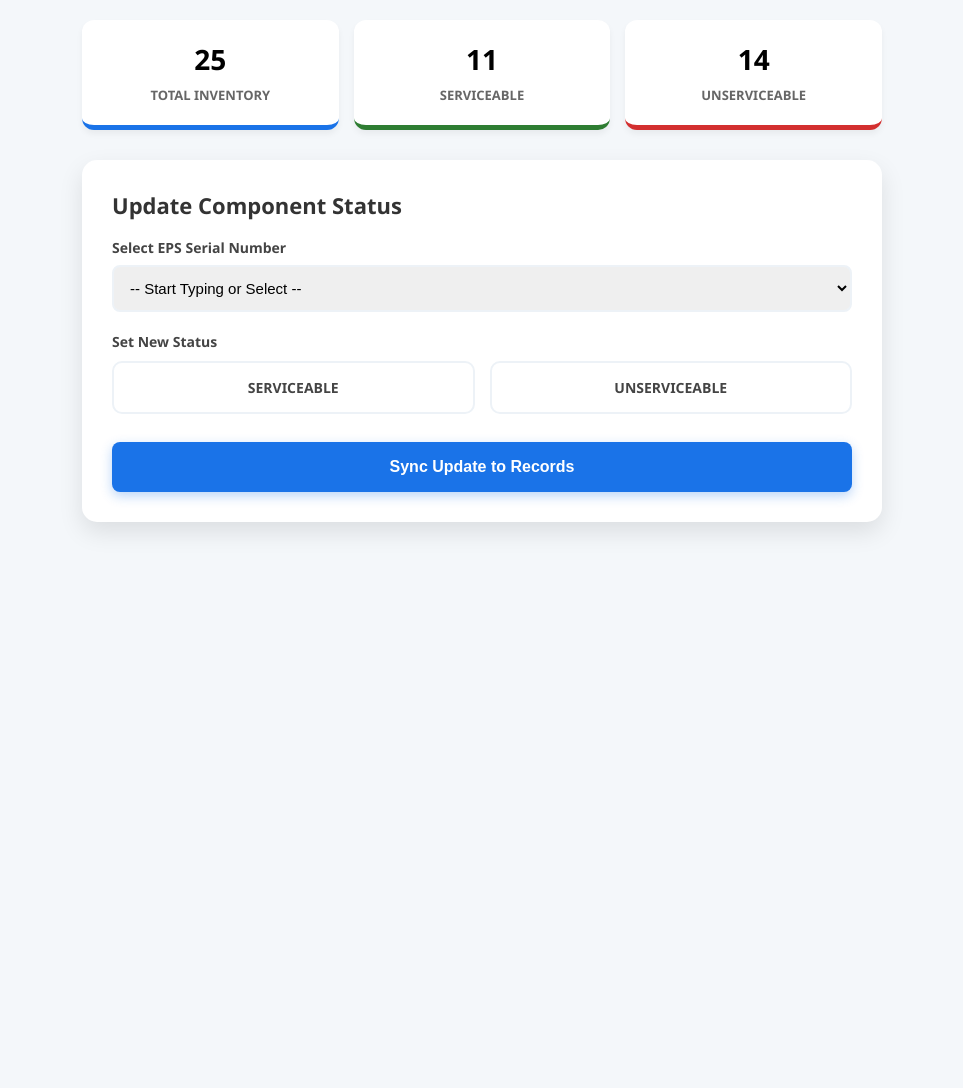
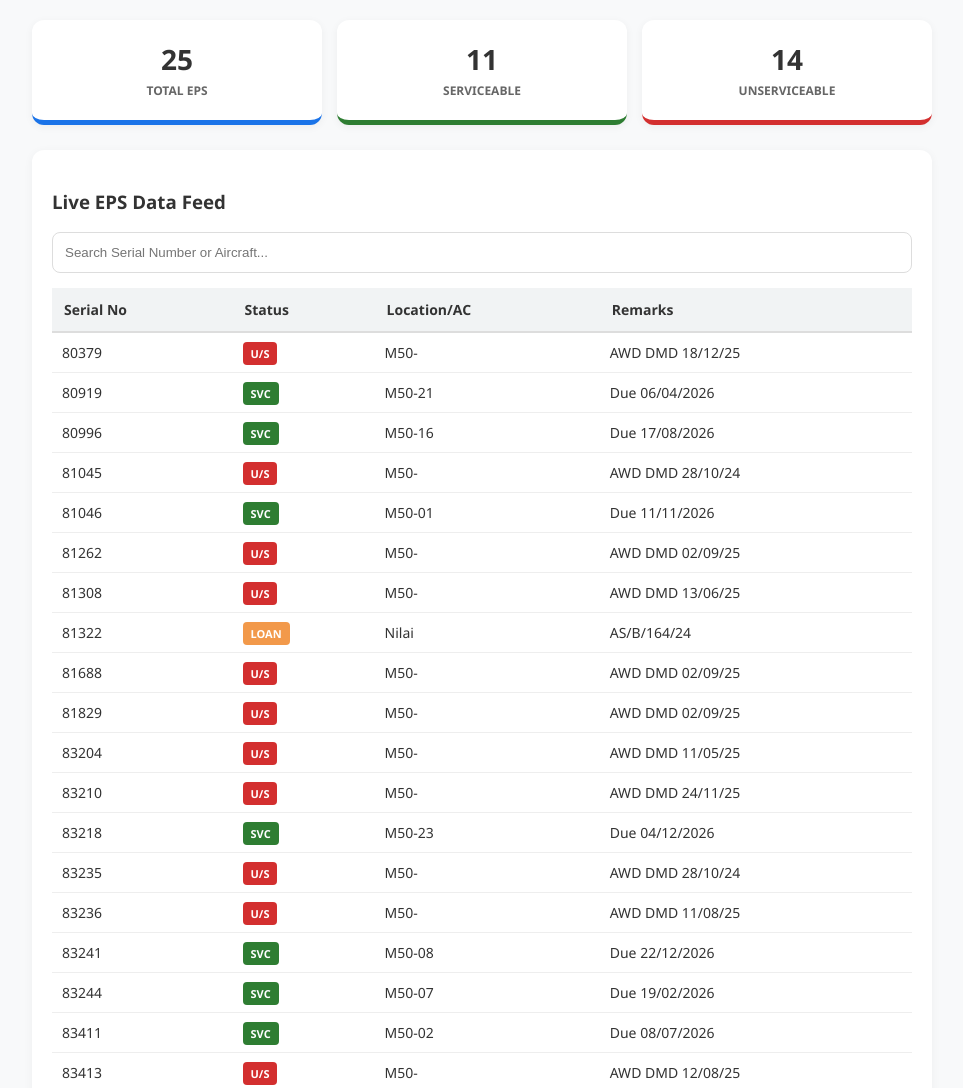
Before and after one commit to syamkushaini/PC-7-MK-II-EPS-STATUS, a plain HTML site: page index.html in a window 1280 px wide. Shown: the top 1088 px of the page, without its empty margins (158-1121 px from the left). Before the commit the page ends 800 px from the top, so only its background shows below. Drawn offline with Linux system fonts and the light colour scheme.

Commit message:
EPS tracking system

```diff
--- a/index.html
+++ b/index.html
@@ -3,41 +3,38 @@
 <head>
     <meta charset="UTF-8">
     <meta name="viewport" content="width=device-width, initial-scale=1.0">
-    <title>EPS Fleet Management System</title>
+    <title>EPS Fleet Maintenance System</title>
     <style>
-        :root { --primary: #1a73e8; --success: #2e7d32; --warning: #f2994a; --danger: #d32f2f; --bg: #f4f7fa; }
-        body { font-family: 'Segoe UI', system-ui, sans-serif; background: var(--bg); margin: 0; padding: 20px; }
-        .container { max-width: 800px; margin: auto; }
+        :root { --primary: #1a73e8; --success: #2e7d32; --danger: #d32f2f; --warning: #f2994a; --bg: #f8f9fa; }
+        body { font-family: 'Segoe UI', sans-serif; background: var(--bg); margin: 0; padding: 20px; color: #333; }
+        .container { max-width: 900px; margin: auto; }
 
-        /* Dashboard Summary */
-        .dashboard { display: grid; grid-template-columns: repeat(auto-fit, minmax(150px, 1fr)); gap: 15px; margin-bottom: 30px; }
-        .stat-card { background: white; padding: 20px; border-radius: 12px; box-shadow: 0 4px 6px rgba(0,0,0,0.05); text-align: center; border-bottom: 5px solid var(--primary); }
+        /* Dashboard Stats */
+        .dashboard { display: grid; grid-template-columns: repeat(3, 1fr); gap: 15px; margin-bottom: 25px; }
+        .stat-card { background: white; padding: 20px; border-radius: 12px; box-shadow: 0 2px 8px rgba(0,0,0,0.05); text-align: center; border-bottom: 5px solid var(--primary); }
         .stat-card.svc { border-bottom-color: var(--success); }
         .stat-card.us { border-bottom-color: var(--danger); }
-        .stat-val { font-size: 28px; font-weight: bold; display: block; margin-bottom: 5px; }
-        .stat-label { font-size: 13px; color: #666; font-weight: 600; text-transform: uppercase; }
+        .stat-val { font-size: 28px; font-weight: bold; display: block; }
+        .stat-label { font-size: 12px; color: #666; font-weight: bold; text-transform: uppercase; }
 
-        /* Form Design */
-        .form-section { background: white; padding: 30px; border-radius: 15px; box-shadow: 0 10px 25px rgba(0,0,0,0.1); }
-        h2 { margin-top: 0; font-size: 22px; color: #333; display: flex; align-items: center; gap: 10px; }
-        .form-group { margin-bottom: 20px; }
-        label { display: block; margin-bottom: 8px; font-weight: 600; font-size: 14px; color: #444; }
+        /* Searchable Table */
+        .table-section { background: white; padding: 20px; border-radius: 12px; margin-bottom: 30px; box-shadow: 0 2px 10px rgba(0,0,0,0.05); }
+        #searchBar { width: 100%; padding: 12px; margin-bottom: 15px; border: 1px solid #ddd; border-radius: 8px; }
+        .status-table { width: 100%; border-collapse: collapse; font-size: 14px; }
+        .status-table th { background: #f1f3f4; padding: 12px; text-align: left; border-bottom: 2px solid #ddd; }
+        .status-table td { padding: 10px; border-bottom: 1px solid #eee; }
+        .tag { padding: 4px 8px; border-radius: 4px; font-weight: bold; font-size: 11px; color: white; }
+        .tag-svc { background: var(--success); }
+        .tag-us { background: var(--danger); }
+        .tag-loan { background: var(--warning); }
 
-        select, input, textarea { width: 100%; padding: 12px; border: 2px solid #edf2f7; border-radius: 8px; font-size: 15px; transition: all 0.3s; box-sizing: border-box; }
-        select:focus, input:focus { border-color: var(--primary); outline: none; background: #fff; }
-
-        /* Modern Radio Buttons */
-        .status-options { display: flex; gap: 15px; margin-top: 10px; }
-        .status-card { flex: 1; position: relative; }
-        .status-card input { position: absolute; opacity: 0; cursor: pointer; }
-        .status-label { display: block; padding: 15px; text-align: center; border: 2px solid #edf2f7; border-radius: 10px; cursor: pointer; font-weight: bold; transition: 0.3s; }
-
-        #svc-radio:checked ~ .status-label { border-color: var(--success); color: var(--success); background: #e8f5e9; }
-        #us-radio:checked ~ .status-label { border-color: var(--danger); color: var(--danger); background: #ffebee; }
-
+        /* Form section remains the same style */
+        .form-section { background: white; padding: 30px; border-radius: 12px; box-shadow: 0 4px 20px rgba(0,0,0,0.1); }
+        .form-group { margin-bottom: 15px; }
+        label { font-weight: bold; display: block; margin-bottom: 5px; }
+        select, input, textarea { width: 100%; padding: 10px; border: 1px solid #ccc; border-radius: 6px; box-sizing: border-box; }
         .hidden { display: none; }
-        .btn-submit { width: 100%; background: var(--primary); color: white; border: none; padding: 16px; border-radius: 8px; font-size: 16px; font-weight: bold; cursor: pointer; box-shadow: 0 4px 12px rgba(26, 115, 232, 0.3); }
-        .btn-submit:hover { transform: translateY(-1px); box-shadow: 0 6px 15px rgba(26, 115, 232, 0.4); }
+        .btn-submit { background: var(--primary); color: white; border: none; padding: 15px; width: 100%; border-radius: 6px; font-weight: bold; cursor: pointer; margin-top: 10px; }
     </style>
 </head>
 <body>
@@ -46,84 +43,130 @@
     <div class="dashboard">
         <div class="stat-card">
             <span class="stat-val">25</span>
-            <span class="stat-label">Total Inventory</span>
+            <span class="stat-label">Total EPS</span>
         </div>
         <div class="stat-card svc">
-            <span class="stat-val" id="svc-count">11</span>
+            <span class="stat-val">11</span>
             <span class="stat-label">Serviceable</span>
         </div>
         <div class="stat-card us">
-            <span class="stat-val" id="us-count">14</span>
+            <span class="stat-val">14</span>
             <span class="stat-label">Unserviceable</span>
         </div>
     </div>
 
+    <div class="table-section">
+        <h3>Live EPS Data Feed</h3>
+        <input type="text" id="searchBar" onkeyup="filterTable()" placeholder="Search Serial Number or Aircraft...">
+        <table class="status-table" id="epsTable">
+            <thead>
+                <tr>
+                    <th>Serial No</th>
+                    <th>Status</th>
+                    <th>Location/AC</th>
+                    <th>Remarks</th>
+                </tr>
+            </thead>
+            <tbody>
+                <tr><td>80379</td><td><span class="tag tag-us">U/S</span></td><td>M50-</td><td>AWD DMD 18/12/25</td></tr>
+                <tr><td>80919</td><td><span class="tag tag-svc">SVC</span></td><td>M50-21</td><td>Due 06/04/2026</td></tr>
+                <tr><td>80996</td><td><span class="tag tag-svc">SVC</span></td><td>M50-16</td><td>Due 17/08/2026</td></tr>
+                <tr><td>81045</td><td><span class="tag tag-us">U/S</span></td><td>M50-</td><td>AWD DMD 28/10/24</td></tr>
+                <tr><td>81046</td><td><span class="tag tag-svc">SVC</span></td><td>M50-01</td><td>Due 11/11/2026</td></tr>
+                <tr><td>81262</td><td><span class="tag tag-us">U/S</span></td><td>M50-</td><td>AWD DMD 02/09/25</td></tr>
+                <tr><td>81308</td><td><span class="tag tag-us">U/S</span></td><td>M50-</td><td>AWD DMD 13/06/25</td></tr>
+                <tr><td>81322</td><td><span class="tag tag-loan">LOAN</span></td><td>Nilai</td><td>AS/B/164/24</td></tr>
+                <tr><td>81688</td><td><span class="tag tag-us">U/S</span></td><td>M50-</td><td>AWD DMD 02/09/25</td></tr>
+                <tr><td>81829</td><td><span class="tag tag-us">U/S</span></td><td>M50-</td><td>AWD DMD 02/09/25</td></tr>
+                <tr><td>83204</td><td><span class="tag tag-us">U/S</span></td><td>M50-</td><td>AWD DMD 11/05/25</td></tr>
+                <tr><td>83210</td><td><span class="tag tag-us">U/S</span></td><td>M50-</td><td>AWD DMD 24/11/25</td></tr>
+                <tr><td>83218</td><td><span class="tag tag-svc">SVC</span></td><td>M50-23</td><td>Due 04/12/2026</td></tr>
+                <tr><td>83235</td><td><span class="tag tag-us">U/S</span></td><td>M50-</td><td>AWD DMD 28/10/24</td></tr>
+                <tr><td>83236</td><td><span class="tag tag-us">U/S</span></td><td>M50-</td><td>AWD DMD 11/08/25</td></tr>
+                <tr><td>83241</td><td><span class="tag tag-svc">SVC</span></td><td>M50-08</td><td>Due 22/12/2026</td></tr>
+                <tr><td>83244</td><td><span class="tag tag-svc">SVC</span></td><td>M50-07</td><td>Due 19/02/2026</td></tr>
+                <tr><td>83411</td><td><span class="tag tag-svc">SVC</span></td><td>M50-02</td><td>Due 08/07/2026</td></tr>
+                <tr><td>83413</td><td><span class="tag tag-us">U/S</span></td><td>M50-</td><td>AWD DMD 12/08/25</td></tr>
+                <tr><td>83438</td><td><span class="tag tag-us">U/S</span></td><td>M50-</td><td>AWD DMD 12/08/25</td></tr>
+                <tr><td>83515</td><td><span class="tag tag-svc">SVC</span></td><td>M50-05</td><td>Due 11/01/2027</td></tr>
+                <tr><td>83526</td><td><span class="tag tag-svc">SVC</span></td><td>M50-20</td><td>Due 15/12/2026</td></tr>
+                <tr><td>80992</td><td><span class="tag tag-svc">SVC</span></td><td>M50-22</td><td>Due 25/03/2026</td></tr>
+                <tr><td>81001</td><td><span class="tag tag-svc">SVC</span></td><td>M50-03</td><td>Due 05/03/2026</td></tr>
+                <tr><td>81326</td><td><span class="tag tag-us">U/S</span></td><td>M50-</td><td>AS/B/004/26</td></tr>
+            </tbody>
+        </table>
+    </div>
+
     <div class="form-section">
-        <h2>Update Component Status</h2>
-        <form id="updateForm" action="https://formspree.io/f/YOUR_ID" method="POST">
-
+        <h3>Record New Update</h3>
+        <form id="updateForm" action="YOUR_FORMSPREE_URL_HERE" method="POST">
             <div class="form-group">
-                <label for="serial">Select EPS Serial Number</label>
-                <select id="serial" name="serial_number" required>
-                    <option value="">-- Start Typing or Select --</option>
-                    <optgroup label="Current Serviceable Units">
-                        <option>80919</option><option>80996</option><option>81046</option>
-                        <option>83218</option><option>83241</option><option>83244</option>
-                        <option>83411</option><option>83515</option><option>83526</option>
-                        <option>80992</option><option>81001</option>
-                    </optgroup>
-                    <optgroup label="Current Unserviceable Units">
-                        <option>80379</option><option>81045</option><option>81262</option>
-                        <option>81308</option><option>81322</option><option>81688</option>
-                        <option>81829</option><option>83204</option><option>83210</option>
-                        <option>83235</option><option>83236</option><option>83413</option>
-                        <option>83438</option><option>81326</option>
-                    </optgroup>
+                <label>Serial Number to Update</label>
+                <select name="serial" required>
+                    <option value="">-- Select --</option>
+                    <option>80379</option><option>80919</option><option>80996</option>
+                    <option>81045</option><option>81046</option><option>81262</option>
+                    <option>81308</option><option>81322</option><option>81688</option>
+                    <option>81829</option><option>83204</option><option>83210</option>
+                    <option>83218</option><option>83235</option><option>83236</option>
+                    <option>83241</option><option>83244</option><option>83411</option>
+                    <option>83413</option><option>83438</option><option>83515</option>
+                    <option>83526</option><option>80992</option><option>81001</option>
+                    <option>81326</option>
                 </select>
             </div>
-
             <div class="form-group">
-                <label>Set New Status</label>
-                <div class="status-options">
-                    <div class="status-card">
-                        <input type="radio" name="new_status" value="Serviceable" id="svc-radio" onclick="toggleFields()" required>
-                        <label for="svc-radio" class="status-label">SERVICEABLE</label>
-                    </div>
-                    <div class="status-card">
-                        <input type="radio" name="new_status" value="Unserviceable" id="us-radio" onclick="toggleFields()">
-                        <label for="us-radio" class="status-label">UNSERVICEABLE</label>
-                    </div>
+                <label>New Serviceability Status</label>
+                <select id="statusSelect" name="status" onchange="toggleForm()" required>
+                    <option value="">-- Select --</option>
+                    <option value="Serviceable">Serviceable</option>
+                    <option value="Unserviceable">Unserviceable</option>
+                </select>
+            </div>
+            <div id="svcFields" class="hidden">
+                <div class="form-group">
+                    <label>Fitted in Aircraft No</label>
+                    <input type="text" name="aircraft" placeholder="e.g. M50-21">
                 </div>
             </div>
-
-            <div id="serviceable-info" class="hidden">
+            <div id="usFields" class="hidden">
                 <div class="form-group">
-                    <label>Fitted to Aircraft Number</label>
-                    <input type="text" name="aircraft_id" placeholder="e.g. M50-21">
+                    <label>Sent for Repair/Action Date</label>
+                    <input type="date" name="repairDate">
+                </div>
+                <div class="form-group">
+                    <label>Remarks/Reference (AWD DMD)</label>
+                    <textarea name="remarks" rows="2"></textarea>
                 </div>
             </div>
-
-            <div id="unserviceable-info" class="hidden">
-                <div class="form-group">
-                    <label>Sent for Repair Date</label>
-                    <input type="date" name="repair_sent_date">
-                </div>
-                <div class="form-group">
-                    <label>Maintenance Reference (AWD/DMD/ASB)</label>
-                    <textarea name="maint_ref" rows="2" placeholder="Enter reference numbers..."></textarea>
-                </div>
-            </div>
-
-            <button type="submit" class="btn-submit">Sync Update to Records</button>
+            <button type="submit" class="btn-submit">Submit to Spreadsheet</button>
         </form>
     </div>
 </div>
 
 <script>
-    function toggleFields() {
-        const isSvc = document.getElementById('svc-radio').checked;
-        document.getElementById('serviceable-info').classList.toggle('hidden', !isSvc);
-        document.getElementById('unserviceable-info').classList.toggle('hidden', isSvc);
+    function filterTable() {
+        var input, filter, table, tr, td, i, txtValue;
+        input = document.getElementById("searchBar");
+        filter = input.value.toUpperCase();
+        table = document.getElementById("epsTable");
+        tr = table.getElementsByTagName("tr");
+        for (i = 1; i < tr.length; i++) {
+            tr[i].style.display = "none";
+            td = tr[i].getElementsByTagName("td");
+            for (var j = 0; j < td.length; j++) {
+                if (td[j] && td[j].innerHTML.toUpperCase().indexOf(filter) > -1) {
+                    tr[i].style.display = "";
+                    break;
+                }
+            }
+        }
+    }
+
+    function toggleForm() {
+        var status = document.getElementById("statusSelect").value;
+        document.getElementById("svcFields").classList.toggle("hidden", status !== "Serviceable");
+        document.getElementById("usFields").classList.toggle("hidden", status !== "Unserviceable");
     }
 </script>
 
```
